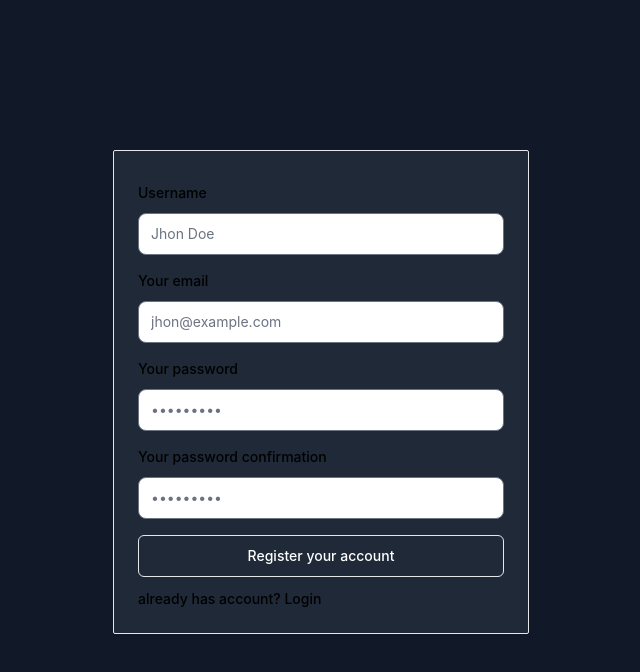
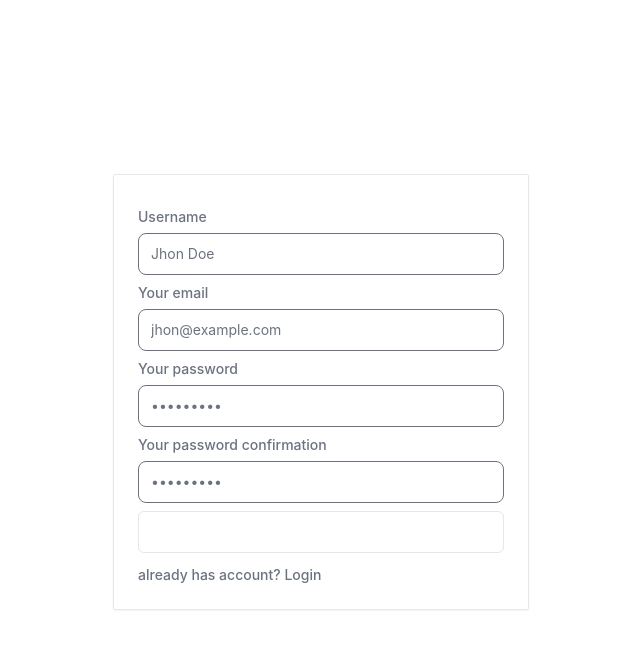
Before and after one commit to JunjungHasudungan/fe-e-cashier, a Vue app: page /register in a window 1280 px wide. Shown: the top 672 px of the page, without its empty margins (319-959 px from the left). Built offline with nearby package versions, Linux system fonts and the light colour scheme; no server answers.

Commit message:
perbaikan pada bagian logic register dan perbaikan tampilan di form login

```diff
--- a/index.html
+++ b/index.html
@@ -7,7 +7,7 @@
     <meta name="viewport" content="width=device-width, initial-scale=1.0">
     <title>e-undangan</title>
   </head>
-  <body class="bg-red-100">
+  <body class="dark:bg-gray-100 bg-white">
     <div id="app"></div>
     <script type="module" src="/src/main.js"></script>
     <script src="./node_modules/flowbite/dist/flowbite.js"></script>
--- a/src/components/NavigationBar.vue
+++ b/src/components/NavigationBar.vue
@@ -1,4 +1,4 @@
-<template>
+<!-- <template>
     <header class="fixed w-full z-20 top-0 start-0">
         <nav class="bg-neutral-primary">
             <div class="flex flex-wrap  justify-between items-center mx-auto max-w-screen-xl p-4">
@@ -13,8 +13,74 @@
             </div>
         </nav>
     </header>
+</template> -->
+<template>
+    <header class="fixed w-full z-20 top-0 start-0">
+        <nav class="bg-neutral-primary">
+            <div class="flex justify-between items-center mx-auto max-w-screen-xl p-4">
+
+                <!-- Logo -->
+                <router-link to="/" class="flex items-center space-x-3">
+                    <img src="https://flowbite.com/docs/images/logo.svg" class="h-7">
+                    <span class="text-green-600 text-xl font-semibold">{{ title }}</span>
+                </router-link>
+
+                <!-- Menu (Dynamic) -->
+                <div class="flex items-center gap-4">
+
+                    <!-- Jika belum login -->
+                    <template v-if="!isLoggedIn">
+                        <router-link to="/login" class="text-sm font-medium text-blue-600 hover:underline">
+                            Login
+                        </router-link>
+
+                        <router-link to="/register" class="text-sm font-medium text-blue-600 hover:underline">
+                            Register
+                        </router-link>
+                    </template>
+
+                    <!-- Jika sudah login -->
+                    <template v-else>
+                        <router-link to="/dashboard" class="text-sm font-medium text-blue-200 hover:underline">
+                            Dashboard
+                        </router-link>
+
+                        <button @click="logout"
+                            class="text-sm font-medium text-red-400 hover:underline">
+                            Logout
+                        </button>
+                    </template>
+
+                </div>
+            </div>
+        </nav>
+    </header>
 </template>
 
 <script setup>
-    const title = import.meta.env.VITE_APP_NAME || "e-undangan"
+import { ref, onMounted, watch } from 'vue'
+import { useRouter } from 'vue-router'
+import DashboardPage from '@/pages/DashboardPage.vue'
+
+const router = useRouter()
+const title = import.meta.env.VITE_APP_NAME || "e-undangan"
+
+const isLoggedIn = ref(false)
+
+onMounted(() => {
+    isLoggedIn.value = !!localStorage.getItem("token")
+})
+
+watch(
+  () => router.fullPath,
+  () => {
+    isLoggedIn.value = !!localStorage.getItem("token")
+  }
+)
+
+const logout = () => {
+    localStorage.removeItem("token")
+    isLoggedIn.value = false
+    router.push("/")
+}
 </script>
--- a/src/layouts/App.vue
+++ b/src/layouts/App.vue
@@ -12,9 +12,9 @@
       </div>
     </header>
 
-    <!-- Page Content -->
+     <!-- Page Content -->
     <main>
-      <slot />
+      <router-view />
     </main>
   </div>
 </template>
--- a/src/layouts/Guest.vue
+++ b/src/layouts/Guest.vue
@@ -1,5 +1,5 @@
 <template>
-  <div class="bg-gray-900 min-h-screen flex items-center justify-center">
+  <div class="dark:bg-gray-900 min-h-screen flex items-center justify-center">
     <div class="w-full h-full p-4 rounded-lg">
       <router-view />
     </div>
--- a/src/main.js
+++ b/src/main.js
@@ -3,7 +3,7 @@ import 'flowbite';
 
 import { createApp } from 'vue'
 
-// App.vue seabagai
+// App.vue sebagai root di
 import App from './App.vue'
 
 // import route sebagai tempat perpidahan halaman / component
--- /dev/null
+++ b/src/pages/DashboardPage.vue
@@ -0,0 +1,7 @@
+<template>
+  <div>
+    <h2 class="text-xl font-bold">yocxxcxcur already logged</h2>
+  </div>
+</template>
+
+<script setup></script>
--- a/src/pages/WelcomePage.vue
+++ b/src/pages/WelcomePage.vue
@@ -1,6 +1,6 @@
 <template>
   <div>
-    <h2 class="text-xl font-bold">Ini halaman Home</h2>
+    <h2 class="text-xl font-bold">Ini halaman tampilan utama</h2>
   </div>
 </template>
 
--- a/src/pages/auth/Login.vue
+++ b/src/pages/auth/Login.vue
@@ -2,18 +2,29 @@
     <div class="rounded-sm flex fixed top-0 right-0 left-0 z-50 justify-center items-center w-full md:inset-0 h-[calc(100%-1rem)] max-h-full">
         <div class="relative p-4 w-full max-w-md max-h-full">
             <!-- Modal content -->
-            <div class="bg-gray-800 relative border border-default rounded-sm shadow-sm p-4 md:p-6">
+            <div class="dark:bg-gray-800 bg-white dark:text-gray-600 text-gray-500 relative border border-default rounded-sm shadow-sm p-4 md:p-6">
                 <!-- Modal body -->
-                <form action="#" class="pt-2 md:pt-3">
+                <form @submit.prevent="submitLogin" class="pt-2 md:pt-3">
                     <div class="mb-4">
                         <label for="email" class="block mb-2.5 text-sm font-medium text-heading">Your email</label>
-                        <input type="email" id="email" class="bg-neutral-secondary-medium border border-default-medium text-heading text-sm rounded-base focus:ring-brand focus:border-brand block w-full px-3 py-2.5 shadow-xs placeholder:text-body" placeholder="example@company.com" required />
+                        <input
+                            v-model="userLogin.email"
+                            type="email"
+                            id="email"
+                            class="rounded-lg bg-neutral-secondary-medium border border-default-medium text-heading text-sm rounded-base focus:ring-brand focus:border-brand block w-full px-3 py-2.5 shadow-xs placeholder:text-body"
+                            placeholder="example@company.com"  />
                     </div>
                     <div class="mb-4">
                         <label for="password" class="block mb-2.5 text-sm font-medium text-heading">Your password</label>
-                        <input type="password" id="password" class="bg-neutral-secondary-medium border border-default-medium text-heading text-sm rounded-base focus:ring-brand focus:border-brand block w-full px-3 py-2.5 shadow-xs placeholder:text-body" placeholder="•••••••••" required />
+                        <input
+                            v-model="userLogin.password"
+                            type="password" id="password"
+                             class="rounded-lg bg-neutral-secondary-medium border border-default-medium text-heading text-sm rounded-base focus:ring-brand focus:border-brand block w-full px-3 py-2.5 shadow-xs placeholder:text-body"
+                            placeholder="•••••••••"  />
                     </div>
-                    <button type="submit" class="text-white bg-brand box-border border border-transparent hover:bg-brand-strong focus:ring-4 focus:ring-brand-medium shadow-xs font-medium leading-5 rounded-base text-sm px-4 py-2.5 focus:outline-none w-full mb-3">Login to your account</button>
+                    <button
+                        type="submit"
+                        class="text-white bg-brand border rounded-md hover:bg-brand-strong focus:ring-4 focus:ring-brand-medium shadow-xs font-medium leading-5 rounded-base text-sm px-4 py-2.5 focus:outline-none w-full mb-3">Login to your account</button>
                     <div class="text-sm font-medium text-body">Belum punya akun?
                         <router-link to="/register" class="text-fg-brand hover:underline">Register</router-link>
                     </div>
@@ -24,13 +35,13 @@
 </template>
 
 <script setup>
-    import { ref, reactive } from 'vue';
+    import { reactive } from 'vue';
     import auth from '@/services/authentication/auth';
 
     // membuat object userRegister
-    const userRegister = reactive({username: '', email: '', password: '', password_confirmation: ''})
+    const userLogin = reactive({ email: '', password: '' })
 
-    const register = async ()=> {
-        // await
+    const submitLogin = async ()=> {
+        console.log('kesini')
     }
 </script>
--- a/src/pages/auth/Register.vue
+++ b/src/pages/auth/Register.vue
@@ -2,11 +2,11 @@
     <div class="rounded-sm flex fixed top-0 right-0 left-0 z-50 justify-center items-center w-full md:inset-0 h-[calc(100%-1rem)] max-h-full">
         <div class="relative p-4 w-full max-w-md max-h-full">
             <!-- Modal content -->
-            <div class="bg-gray-800 relative border border-default rounded-sm shadow-sm p-4 md:p-6">
+            <div class="dark:bg-gray-800 bg-white dark:text-gray-600 text-gray-500 relative border border-default rounded-sm shadow-sm p-4 md:p-6">
                 <!-- Modal body -->
-                <form @submit.prevent="submitRegister" class="pt-2 md:pt-4">
-                    <div class="mb-4">
-                        <label for="email" class="block mb-2.5 text-sm font-medium text-heading">
+                <form @submit.prevent="submitRegister" class="pt-1 md:pt-2">
+                    <div class="mb-2">
+                        <label for="email" class="block mb-1.5 text-sm font-medium text-heading">
                             Username
                         </label>
                         <input
@@ -18,12 +18,12 @@
                         />
                         <p
                             v-if="errors.name"
-                            class="mt-2.5 text-sm text-fg-danger-strong">
+                            class="mt-2.5 font-light dark:text-red-600 text-fg-danger-strong">
                             <span class="font-medium">{{ errors.name }}</span>
                         </p>
                     </div>
-                    <div class="mb-4">
-                        <label for="email" class="block mb-2.5 text-sm font-medium text-heading">
+                    <div class="mb-2">
+                        <label for="email" class="block mb-1.5 text-sm font-medium text-heading">
                             Your email
                         </label>
                         <input
@@ -35,12 +35,12 @@
                         />
                         <p
                             v-if="errors.email"
-                            class="mt-2.5 text-sm text-fg-danger-strong">
+                          class="mt-2.5 font-light dark:text-red-600 text-fg-danger-strong">
                             <span class="font-medium">{{ errors.email }}</span>
                         </p>
                     </div>
-                    <div class="mb-4">
-                        <label for="password" class="block mb-2.5 text-sm font-medium text-heading">Your password</label>
+                    <div class="mb-2">
+                        <label for="password" class="block mb-1.5 text-sm font-medium text-heading">Your password</label>
                         <input
                             type="password"
                             id="password"
@@ -50,12 +50,12 @@
                         />
                         <p
                             v-if="errors.password"
-                            class="mt-2.5 text-sm text-fg-danger-strong">
+                            class="mt-2.5 font-light dark:text-red-600 text-fg-danger-strong">
                             <span class="font-medium">{{ errors.password }}</span>
                         </p>
                     </div>
-                    <div class="mb-4">
-                        <label for="password_confirmation" class="block mb-2.5 text-sm font-medium text-heading">Your password confirmation</label>
+                    <div class="mb-2">
+                        <label for="password_confirmation" class="block mb-1.5 text-sm font-medium text-heading">Your password confirmation</label>
                         <input
                             type="password"
                             id="password_confirmation"
@@ -65,7 +65,7 @@
                         />
                         <p
                             v-if="errors.password_confirmation"
-                            class="mt-2.5 text-sm text-fg-danger-strong">
+                            class="mt-2.5 font-light dark:text-red-600 text-fg-danger-strong">
                             <span class="font-medium">{{ errors.password_confirmation }}</span>
                         </p>
                     </div>
@@ -86,6 +86,9 @@
 
     // import logic untuk register
     import auth from '@/services/authentication/auth';
+
+    // import route
+    import router from '@/routes';
 
     // import validation untuk validasi inputan
     import { required, min, emailFormat } from '@/utils/validator';
@@ -151,7 +154,7 @@
     }
 
     // membuat event submit
-    const submitRegister =async ()=> {
+    const submitRegister = async ()=> {
 
         if (!validator()) {
             console.log("Ada error input");
@@ -161,18 +164,22 @@
         try {
             // kirim data ke backend
             const response = await auth.register(userRegister);
-            console.log("data user register:", response);
 
-            // redirect ke halaman dashbaord
+            // melakukan simpan token
+            localStorage.setItem("token", response.data.token.value);
+
+            // mengamlihkan ke path dashboard
+             router.push("/dashboard")
+
         } catch (error) {
             // pengecekan error response status dari backend
-            if(error.response && error.response.status === 409) {
+            if (error.response && error.response.status === 409) {
                 errors.email = error.response.data.message;
+                console.error("Register gagal:", error.response.data);
+            } else {
                 console.error("Register gagal:", error);
-            return;
+            }
         }
-        console.error("Register gagal:", error.response);
     }
-}
 
 </script>
--- a/src/routes/index.js
+++ b/src/routes/index.js
@@ -9,6 +9,7 @@ import GuestLayout from '@/layouts/Guest.vue'
 
 // import components
 import WelcomePage from '@/pages/WelcomePage.vue'
+import DashboardPage from '@/pages/DashboardPage.vue'
 import Register from '@/pages/auth/Register.vue'
 import Login from '@/pages/auth/Login.vue'
 
@@ -16,17 +17,30 @@ import Login from '@/pages/auth/Login.vue'
 const routes = [
    {
         path: '/',
-    component: AppLayout, // layout dengan navbar
+        component: AppLayout,
         children: [
-      { path: '', name: 'home', component: WelcomePage,  meta: { title: 'Welcome' } },
+            { path: '', name: 'home', component: WelcomePage, meta: { title: 'Welcome' } },
+        ]
+    },
+    {
+      path: '/dashboard',
+      component: AppLayout,
+      children: [
+        {
+          path: '',           // default child
+          name: 'dashboard',
+          component: DashboardPage,
+          meta: { requiresAuth: true, title: 'Dashboard' }
+        }
       ]
     },
     {
       path: '/',
       component: GuestLayout,
       children: [
-      { path: 'register', component: Register, name: 'register', meta: { title: 'register' } },
-      { path: 'login', component: Login, name: 'login', meta: { title: 'login' } },
+        // { path: '', name: '/', component: WelcomePage,  meta: { title: 'welcome',  requiresGuest: true } },
+        { path: 'register', component: Register, name: 'register', meta: { title: 'register', requiresGuest: true } },
+        { path: 'login', component: Login, name: 'login', meta: { title: 'login',  requiresGuest: true } },
       ]
     },
 ]
@@ -37,11 +51,21 @@ const router = createRouter({
     routes
 })
 
+router.beforeEach((to) => {
+  const token = localStorage.getItem("token")
+
+  if (to.meta.requiresAuth && !token) {
+    return "/login"
+  }
+
+  if (to.meta.requiresGuest && token) {
+    return "/dashboard"
+  }
+})
+
 router.afterEach((to) => {
   const appName = import.meta.env.VITE_APP_NAME
-  document.title = to.meta.title
-    ? `${to.meta.title} | ${appName}`
-    : appName
+  document.title = to.meta.title ? `${to.meta.title} | ${appName}` : appName
 })
 
 // melakukan export router
--- a/src/services/authentication/auth.js
+++ b/src/services/authentication/auth.js
@@ -42,7 +42,7 @@ const auth = {
     },
 
     // membuat service untuk login
-    async login() {
+    async login(payload) {
         try {
             // bagian try untuk mengambil data dari api
              const response = await apiBackEnd.post('/auth/login', payload)
@@ -57,7 +57,8 @@ const auth = {
             return response.data
         } catch (error) {
          // bagian error untuk melempar error bila data dari api tidak ditemukan
-        throw error.response?.data || { message: error.response }
+          throw error
+        // throw error.response?.data || { message: error.response }
         }
     },
 
```
Lines whose indentation alone changed are shown as unchanged.
